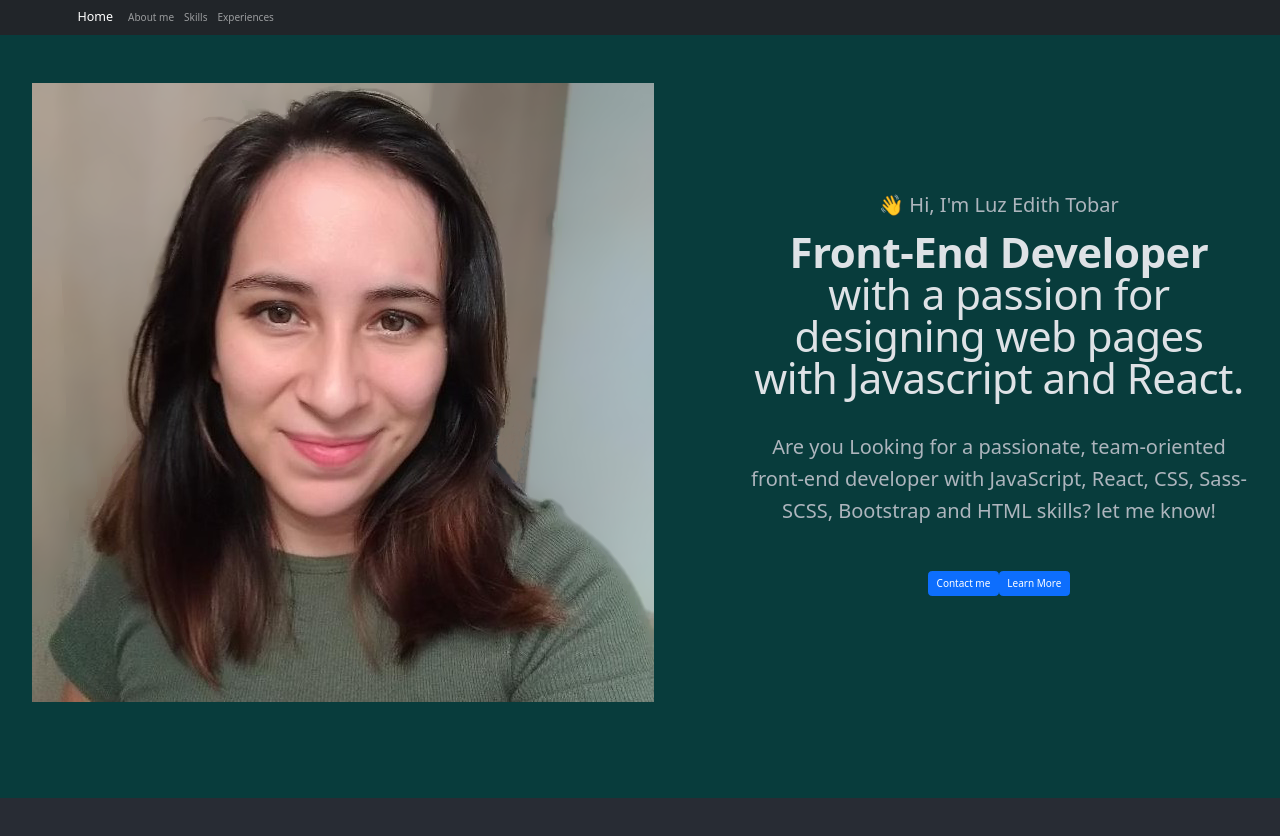
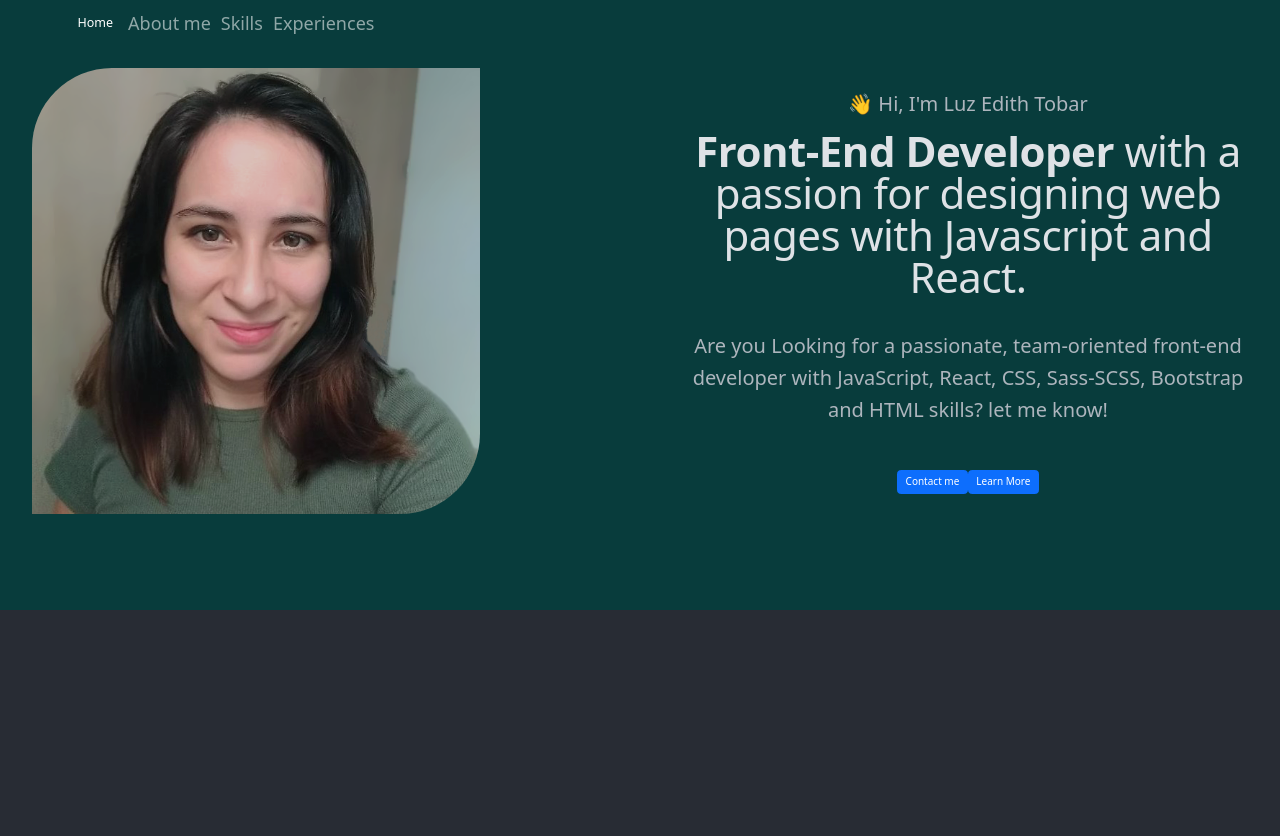
Before and after one commit to lizth93/curriculum-react, a React (Create React App) app: page / in a window 1280 px wide. Shown: the top 836 px of the page. Built offline with nearby package versions, Linux system fonts and the light colour scheme.

Commit message:
Additional styles in the hero section

```diff
--- a/src/components/hero/index.ts
+++ b/src/components/hero/index.ts
@@ -3,7 +3,7 @@ import HeroSection from "./hero-section";
 
 export default styled(HeroSection)`
   background-color: rgb(8, 60, 60);
-  padding: 4.8rem 0 9.6rem 0;
+  padding: 6.8rem 0 9.6rem 0;
   display: flex;
 
   .hero {
@@ -15,6 +15,21 @@ export default styled(HeroSection)`
     gap: 9.6rem;
     grid-template-columns: 1fr 1fr;
     align-items: center;
+
+    &-img-box {
+      width: 80%;
+      filter: brightness(105%);
+      opacity: 85%;
+      border-top-left-radius: 80px;
+      border-bottom-right-radius: 80px;
+    }
+
+    &-description {
+      font-size: 2rem;
+      line-height: 1.6;
+      margin-bottom: 4.4rem;
+      color: #adb5bd;
+    }
   }
   .heading-primary,
   .heading-secondary {
@@ -41,10 +56,4 @@ export default styled(HeroSection)`
     color: #adb5bd;
     font-weight: 500;
   }
-  .hero-description {
-    font-size: 2rem;
-    line-height: 1.6;
-    margin-bottom: 4.4rem;
-    color: #adb5bd;
-  }
 `;
--- a/src/components/navbar.tsx
+++ b/src/components/navbar.tsx
@@ -1,17 +1,23 @@
+import styled from "styled-components";
 import Container from "react-bootstrap/Container";
 import Nav from "react-bootstrap/Nav";
 import NavbarBootstrap from "react-bootstrap/Navbar";
 
 const options = ["About me", "Skills", "Experiences"];
 
-function NavBar() {
+interface Props {
+  className?: string;
+}
+
+function NavBar(props: Props) {
   return (
     <NavbarBootstrap
       collapseOnSelect
       expand="lg"
       bg="dark"
       variant="dark"
-      sticky="top"
+      fixed="top"
+      className={props.className}
     >
       <Container>
         <NavbarBootstrap.Brand href="#">Home</NavbarBootstrap.Brand>
@@ -30,4 +36,7 @@ function NavBar() {
   );
 }
 
-export default NavBar;
+export default styled(NavBar)`
+  font-size: 1.8rem !important;
+  background-color: rgb(8, 60, 60) !important;
+`;
```
